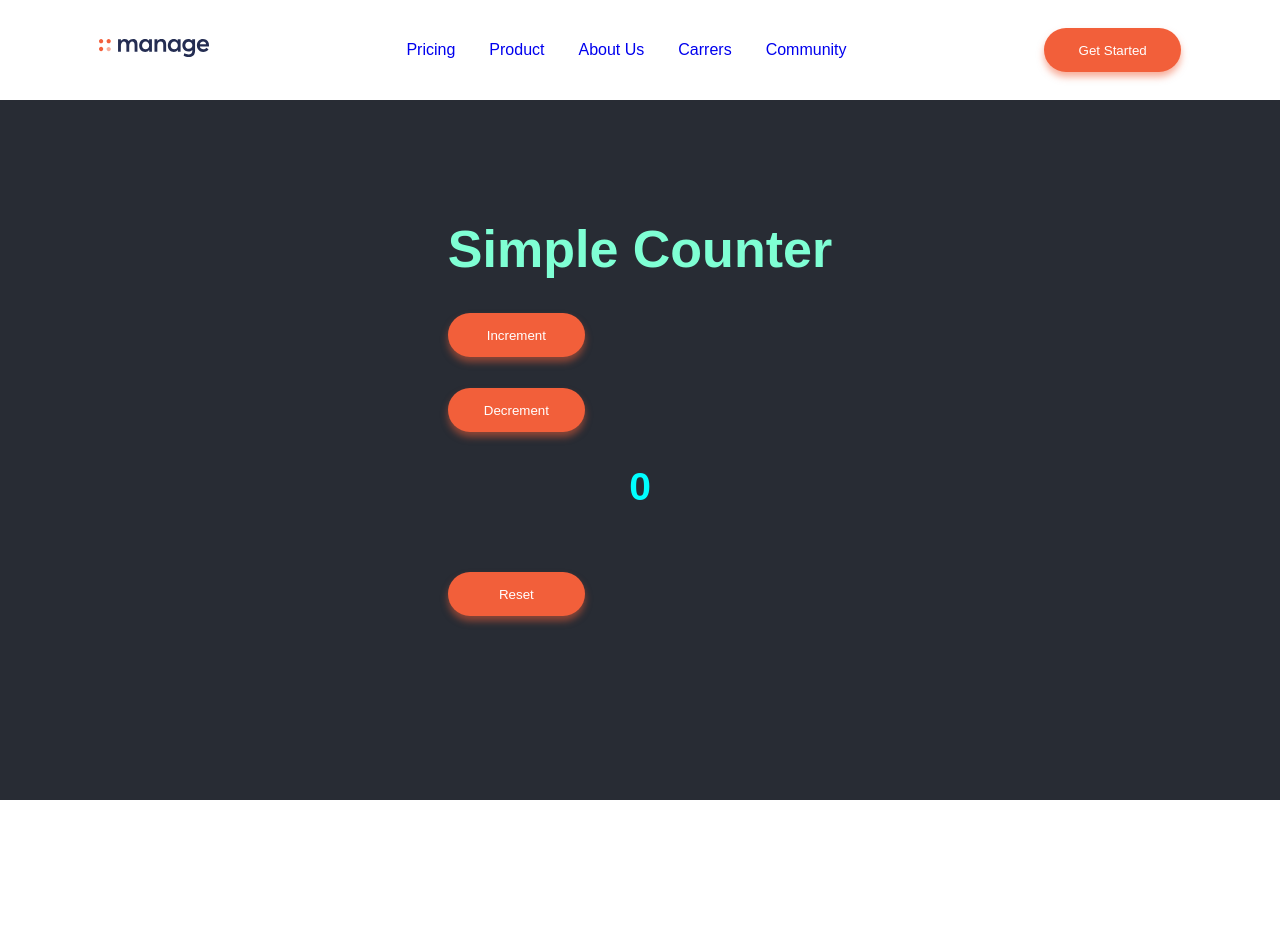
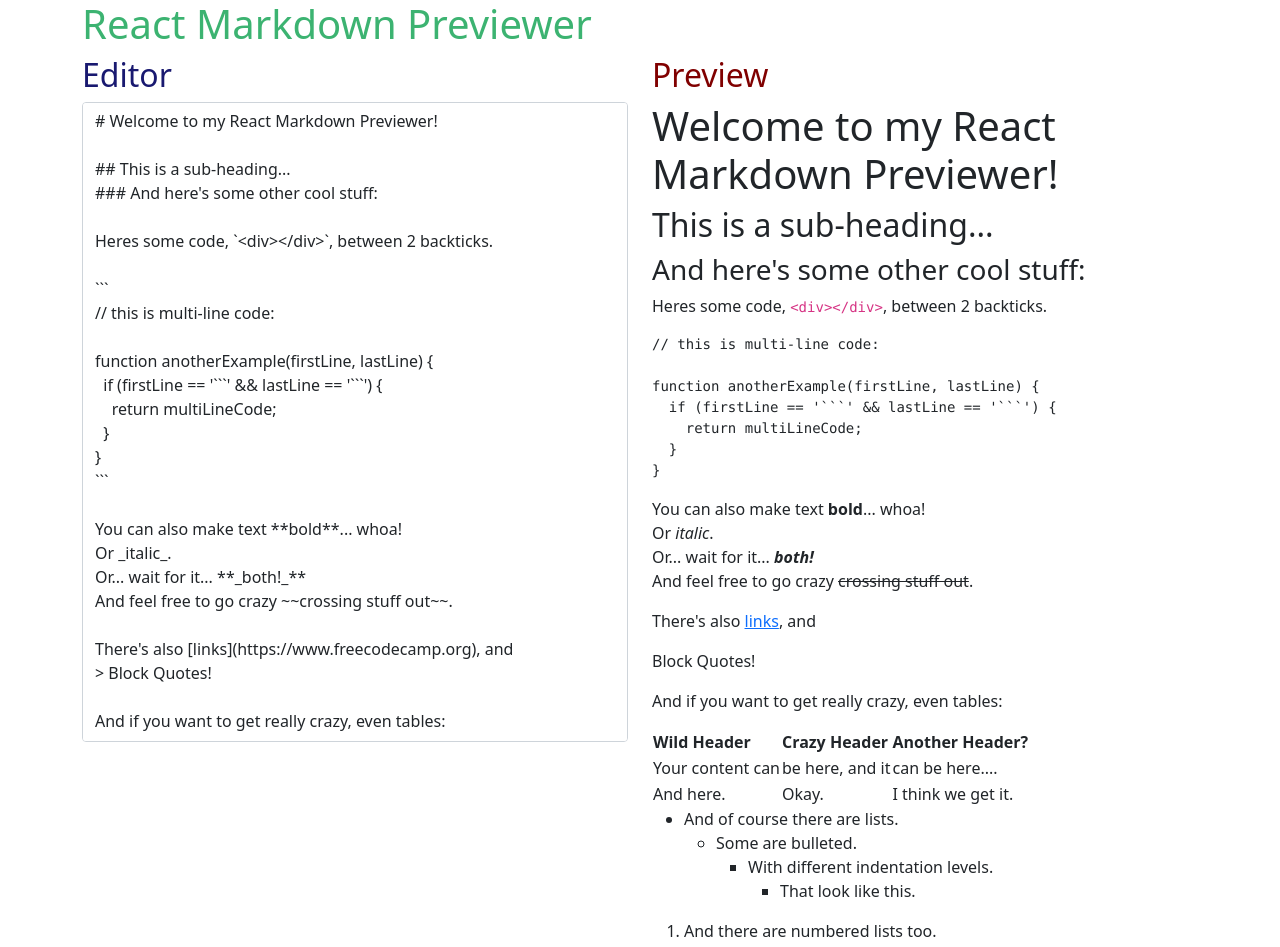
Before and after one commit to aroyan/markdown-previewer, a React (Create React App) app: page / in a window 1280 px wide. Shown: the top 947 px of the page. Before the commit the page ends 800 px from the top, so only its background shows below. Built offline with nearby package versions, Linux system fonts and the light colour scheme; a web font is replaced by a local one.

Commit message:
Add Markdown component for FCC Projects

```diff
--- a/public/index.html
+++ b/public/index.html
@@ -38,6 +38,7 @@
       To begin the development, run `npm start` or `yarn start`.
       To create a production bundle, use `npm run build` or `yarn build`.
     -->
+  <script src="https://cdn.freecodecamp.org/testable-projects-fcc/v1/bundle.js"></script>
 </body>
 
 </html>
--- a/src/App.js
+++ b/src/App.js
@@ -1,20 +1,23 @@
-import './App.css';
-import Navbar from './components/navbar/Navbar';
+import Markdown from './components/Markdown/Markdown';
+// import './App.css';
+// import Navbar from './components/navbar/Navbar';
 // import Hero from './components/Hero';
-import Counter from './components/Counter';
+// import Counter from './components/Counter';
 
 function App() {
   return (
     <div className="App">
-      <div className="nav">
-        <Navbar />
-      </div>
-      <header className="App-header">
-        {/* <Hero /> */}
-        <Counter />
-      </header>
+      <Markdown />
     </div>
   );
 }
 
 export default App;
+
+// <div className="nav">
+//   <Navbar />
+// </div>
+// <header className="App-header">
+//   {/* <Hero /> */}
+//   <Counter />
+// </header>
--- /dev/null
+++ b/src/components/Markdown/Markdown.js
@@ -0,0 +1,138 @@
+import React, { Component } from 'react';
+import { marked } from 'marked';
+import Form from 'react-bootstrap/Form';
+import Container from 'react-bootstrap/Container';
+import Row from 'react-bootstrap/Row';
+import Col from 'react-bootstrap/Col';
+
+marked.setOptions({
+  breaks: true,
+});
+
+class Editor extends Component {
+  constructor(props) {
+    super(props);
+    this.state = {
+      input: defaultMarkdown,
+    };
+    this.handleChange = this.handleChange.bind(this);
+  }
+
+  handleChange(e) {
+    this.setState({
+      input: e.target.value,
+    });
+  }
+
+  render() {
+    const result = marked.parse(this.state.input);
+    return (
+      <div>
+        <Row>
+          <Col>
+            <h1 style={{ color: 'mediumseagreen' }}>
+              React Markdown Previewer
+            </h1>
+          </Col>
+        </Row>
+        <Row>
+          <Col xl>
+            <section className="editorSection">
+              <h2 style={{ color: 'midnightblue' }}>Editor</h2>
+
+              <Form.Control
+                as="textarea"
+                id="editor"
+                placeholder="Enter your markdown here"
+                onChange={this.handleChange}
+                style={{ height: '80vh', resize: 'none' }}
+                value={this.state.input}
+              />
+            </section>
+          </Col>
+          <Col xl>
+            <section className="previewSection">
+              <div>
+                <h2 style={{ color: 'maroon' }}>Preview</h2>
+                <div
+                  dangerouslySetInnerHTML={{ __html: result }}
+                  id="preview"
+                />
+              </div>
+            </section>
+          </Col>
+        </Row>
+      </div>
+    );
+  }
+}
+
+const defaultMarkdown = `# Welcome to my React Markdown Previewer!
+
+## This is a sub-heading...
+### And here's some other cool stuff:
+
+Heres some code, \`<div></div>\`, between 2 backticks.
+
+\`\`\`
+// this is multi-line code:
+
+function anotherExample(firstLine, lastLine) {
+  if (firstLine == '\`\`\`' && lastLine == '\`\`\`') {
+    return multiLineCode;
+  }
+}
+\`\`\`
+
+You can also make text **bold**... whoa!
+Or _italic_.
+Or... wait for it... **_both!_**
+And feel free to go crazy ~~crossing stuff out~~.
+
+There's also [links](https://www.freecodecamp.org), and
+> Block Quotes!
+
+And if you want to get really crazy, even tables:
+
+Wild Header | Crazy Header | Another Header?
+------------ | ------------- | -------------
+Your content can | be here, and it | can be here....
+And here. | Okay. | I think we get it.
+
+- And of course there are lists.
+  - Some are bulleted.
+     - With different indentation levels.
+        - That look like this.
+
+
+1. And there are numbered lists too.
+1. Use just 1s if you want!
+1. And last but not least, let's not forget embedded images:
+
+![Some Random Images](https://picsum.photos/300/300)
+`;
+
+export default class Markdown extends Component {
+  render() {
+    return (
+      <Container>
+        <Editor />
+      </Container>
+    );
+  }
+}
+
+//* Alternative I guess
+// const Preview = (props) => {
+//     return (
+//       <div>
+//         <h2>Preview</h2>
+//         <div
+//           dangerouslySetInnerHTML={{
+//             __html: marked(props.input, { renderer: renderer }),
+//           }}
+//           id="preview"
+//         />
+//       </div>
+//     );
+//   };
--- a/src/index.css
+++ b/src/index.css
@@ -3,8 +3,6 @@ body {
   font-family: -apple-system, BlinkMacSystemFont, 'Segoe UI', 'Roboto', 'Oxygen',
     'Ubuntu', 'Cantarell', 'Fira Sans', 'Droid Sans', 'Helvetica Neue',
     sans-serif;
-  -webkit-font-smoothing: antialiased;
-  -moz-osx-font-smoothing: grayscale;
 }
 
 code {
--- a/src/index.js
+++ b/src/index.js
@@ -2,6 +2,7 @@ import React from 'react';
 import ReactDOM from 'react-dom';
 import './index.css';
 import App from './App';
+import 'bootstrap/dist/css/bootstrap.min.css';
 
 ReactDOM.render(
   <App />,
```
